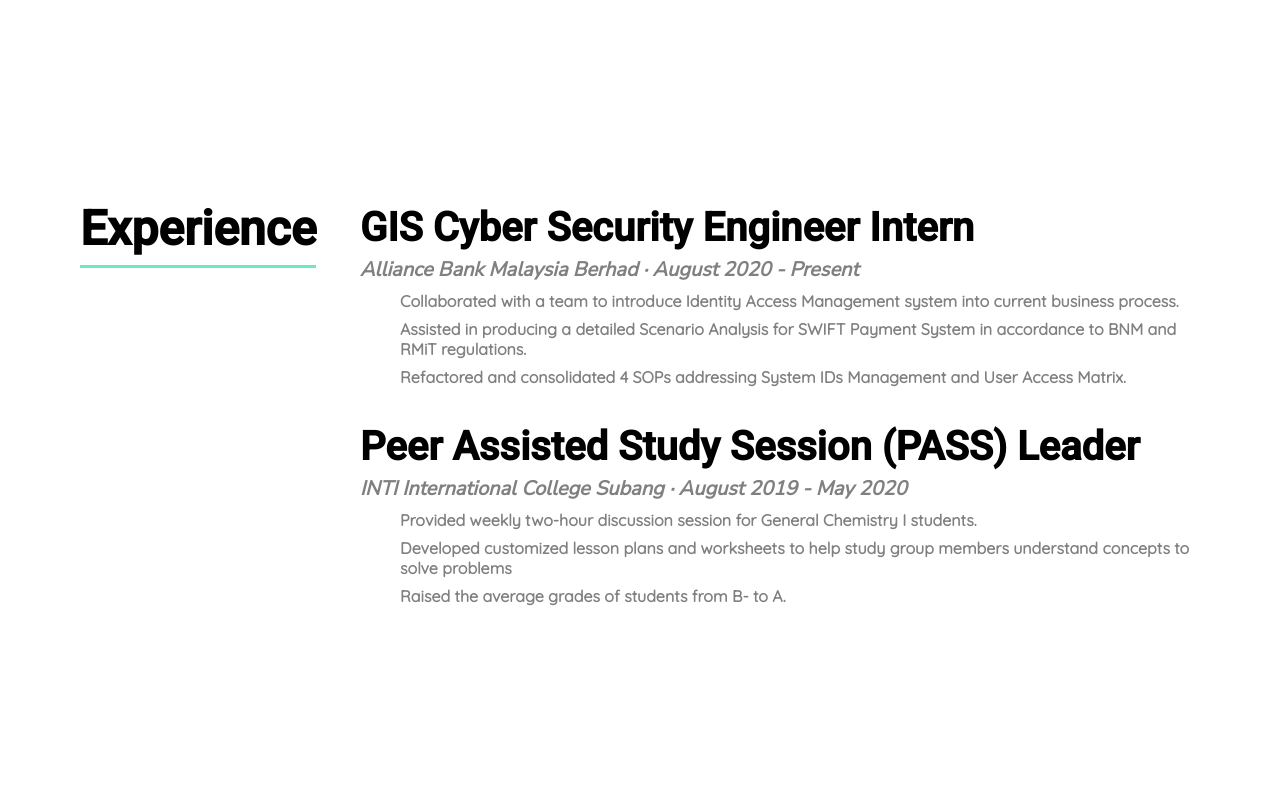
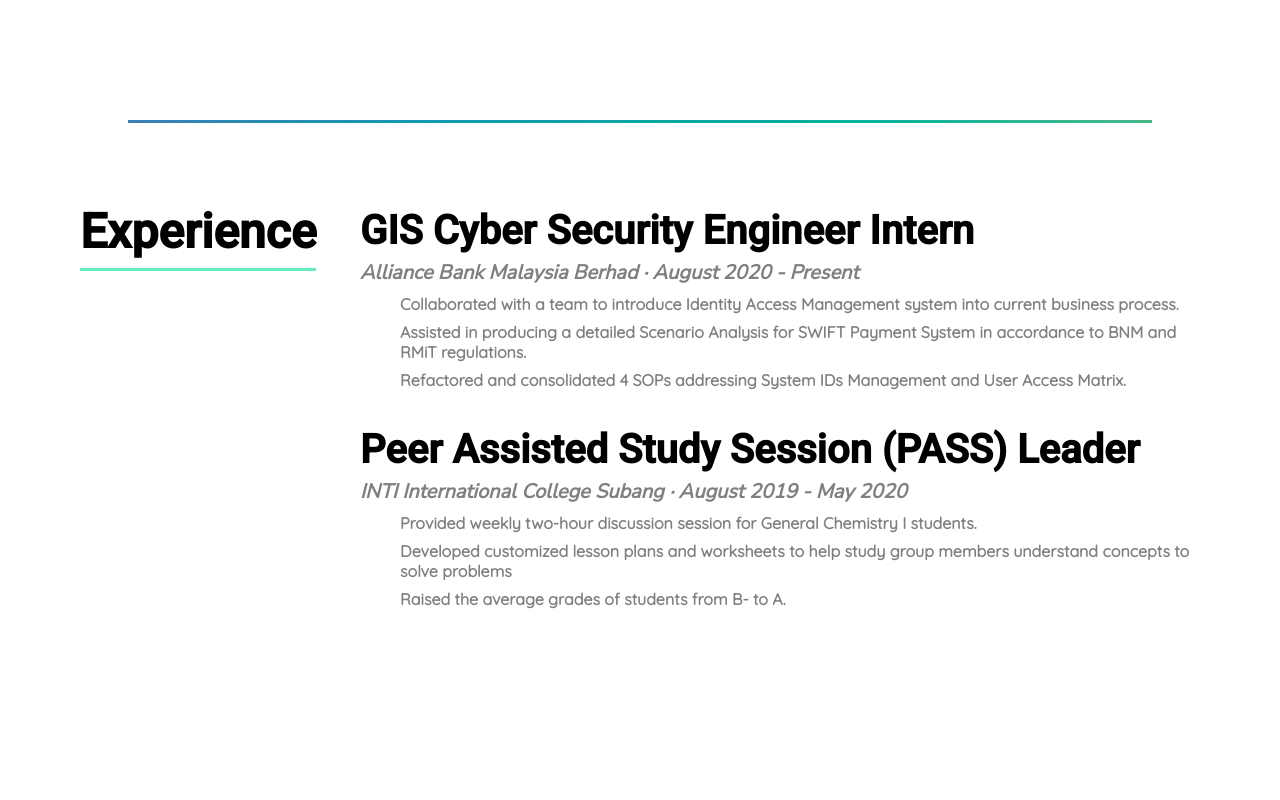
Before and after one commit to weichunnn/test-resume, a React (Create React App) app: page / in a window 1280 px wide. Shown: the part 1480-2280 px from the top of the page. Built offline with nearby package versions, Linux system fonts and the light colour scheme; the HTML template or start-up script is replaced by a standard one.

Commit message:
Added bottom seperator

```diff
--- a/src/App.css
+++ b/src/App.css
@@ -109,3 +109,34 @@ li {
   background-color: #15202b;
   border-radius: inherit;
 }
+
+.border {
+  height: 3px;
+  width: 80%;
+  margin: 0 auto;
+  background: linear-gradient(
+    60deg,
+    #f79533,
+    #f37055,
+    #ef4e7b,
+    #a166ab,
+    #5073b8,
+    #1098ad,
+    #07b39b,
+    #6fba82
+  );
+  animation: animatedgradient 3s ease alternate infinite;
+  background-size: 300% 300%;
+}
+
+@keyframes animatedgradient {
+  0% {
+    background-position: 0% 50%;
+  }
+  50% {
+    background-position: 100% 50%;
+  }
+  100% {
+    background-position: 0% 50%;
+  }
+}
--- a/src/components/Education.js
+++ b/src/components/Education.js
@@ -1,7 +1,8 @@
-import React from 'react';
+import React, { Fragment } from 'react';
 
 const Education = () => {
   return (
+    <Fragment>
       <div class='container'>
         <div class='grid-2'>
           <div className='section-title'>
@@ -14,8 +15,8 @@ const Education = () => {
               <h3>
                 <ul>
                   <li>
-                  Chosen to attend the prestigious LATAM Impact Program in 2019
-                  which selects only 10 individuals from the world's top
+                    Chosen to attend the prestigious LATAM Impact Program in
+                    2019 which selects only 10 individuals from the world's top
                     schools.
                   </li>
                   <li>Cumulative GPA: 3.94/4.00</li>
@@ -33,7 +34,8 @@ const Education = () => {
                 <ul>
                   <li>Scholar of the Year – Valedictorian </li>
                   <li>
-                  Outstanding Cambridge Learners Award (Additional Mathematics)
+                    Outstanding Cambridge Learners Award (Additional
+                    Mathematics)
                   </li>
                   <li>Honor Roll Student (2014 - 2018)</li>
                   <li>
@@ -45,6 +47,8 @@ const Education = () => {
           </div>
         </div>
       </div>
+      <div class='border'></div>
+    </Fragment>
   );
 };
 
--- a/src/components/Experience.js
+++ b/src/components/Experience.js
@@ -1,7 +1,8 @@
-import React from 'react';
+import React, { Fragment } from 'react';
 
 const Experience = () => {
   return (
+    <Fragment>
       <div class='container'>
         <div class='grid-2'>
           <div className='section-title'>
@@ -30,7 +31,9 @@ const Experience = () => {
             </div>
             <div>
               <h1>Peer Assisted Study Session (PASS) Leader </h1>
-            <h2>INTI International College Subang · August 2019 - May 2020</h2>
+              <h2>
+                INTI International College Subang · August 2019 - May 2020
+              </h2>
               <h3>
                 <ul>
                   <li>
@@ -38,8 +41,8 @@ const Experience = () => {
                     Chemistry I students.
                   </li>
                   <li>
-                  Developed customized lesson plans and worksheets to help study
-                  group members understand concepts to solve problems
+                    Developed customized lesson plans and worksheets to help
+                    study group members understand concepts to solve problems
                   </li>
                   <li>Raised the average grades of students from B- to A.</li>
                 </ul>
@@ -48,6 +51,8 @@ const Experience = () => {
           </div>
         </div>
       </div>
+      <div class='border'></div>
+    </Fragment>
   );
 };
 
```
Lines whose indentation alone changed are shown as unchanged.
